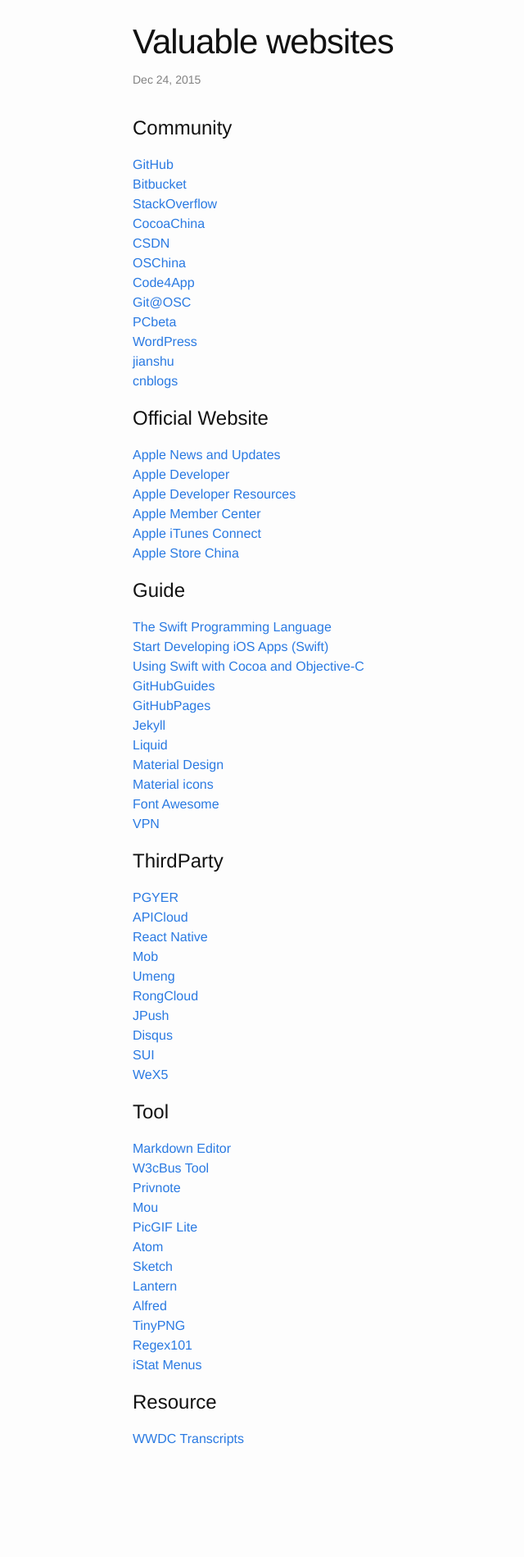
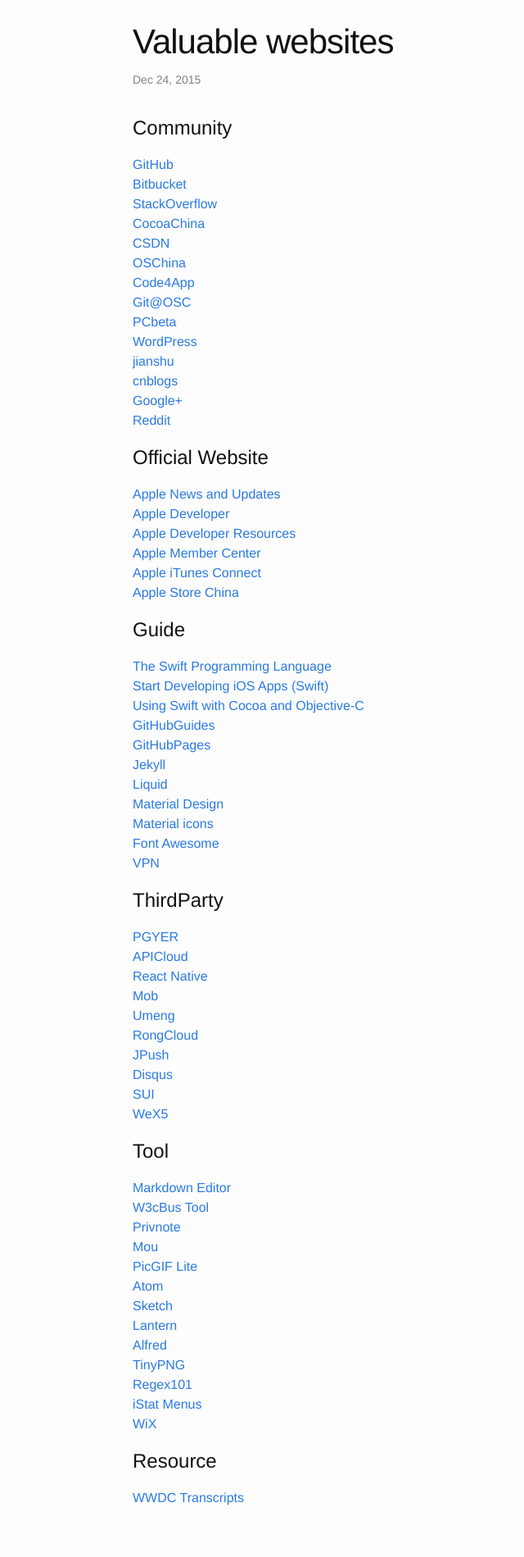
Before and after one commit to GeekRRK/GeekRRK.github.io, a Jekyll site: the page built from _posts/2015-12-24-Valuable websites.md, in a window 1280 px wide. Shown: the whole page at 82% size, without its empty margins (108-748 px from the left). Built offline with Jekyll 4.4.1, drawn with Linux system fonts in a browser that asks for light colours; before the commit the page ends 1827 px from its top, so only the background shows below that.

Commit message:
Update 2015-12-24-Valuable websites.md

```diff
--- a/_posts/2015-12-24-Valuable websites.md
+++ b/_posts/2015-12-24-Valuable websites.md
@@ -16,6 +16,8 @@
 [WordPress](https://wordpress.com)
 [jianshu](http://www.jianshu.com)
 [cnblogs](http://www.cnblogs.com)
+[Google+](https://plus.google.com)
+[Reddit](https://www.reddit.com)
 
 # Official Website
 [Apple News and Updates](https://developer.apple.com/news)
@@ -63,6 +65,7 @@
 [TinyPNG](https://tinypng.com)
 [Regex101](https://regex101.com)
 [iStat Menus](https://bjango.com/mac/istatmenus)
+[WiX](http://www.wix.com/)
 
 # Resource
 [WWDC Transcripts](http://asciiwwdc.com)
```
